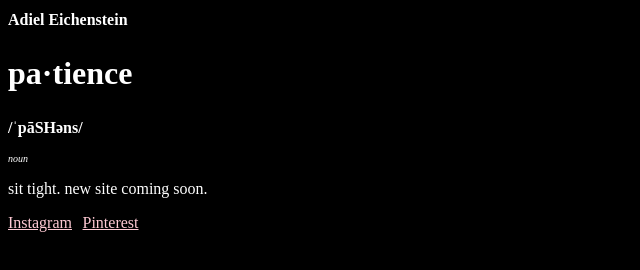
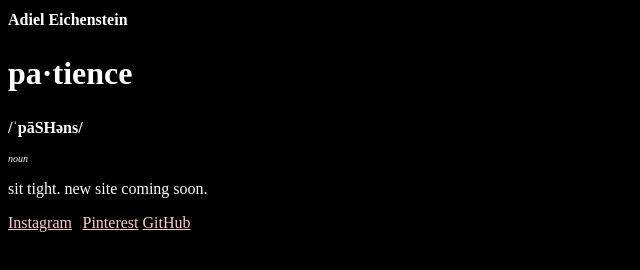
Before and after one commit to Adiel22/adiel, a plain HTML site: page index.html in a window 1280 px wide. Shown: the full height of the page, 0-640 px from the left. Drawn offline with Linux system fonts and the light colour scheme.

Commit message:
regular updates

```diff
--- a/index.html
+++ b/index.html
@@ -16,7 +16,7 @@
 
 <a id="instagram" href ="https://www.instagram.com/adielhorodna/"> Instagram</a>"
 <a id= "pinterest" href="https://www.pinterest.ca/adielhorodna/"> Pinterest</a>
-
+<a id="github" href="https://github.com/adielhorodna/">GitHub</a>
 
 <script src="script.js"></script>
 </body>
--- a/script.js
+++ b/script.js
@@ -16,6 +16,10 @@ button2.addEventListener('mouseover', (event) => {
 
 
 
+const myName = document.querySelector('#h1');
+myName.addEventListener('scroll', (event)=>{
+
+});
 
 /*document.addEventListener('scroll', (event) => {});*/
 
--- a/style.css
+++ b/style.css
@@ -46,3 +46,7 @@ color: #ffcad4;
 #pinterest{
 color: #ffcad4;
 }
+
+#github{
+color: #ffcad4;
+}
```
